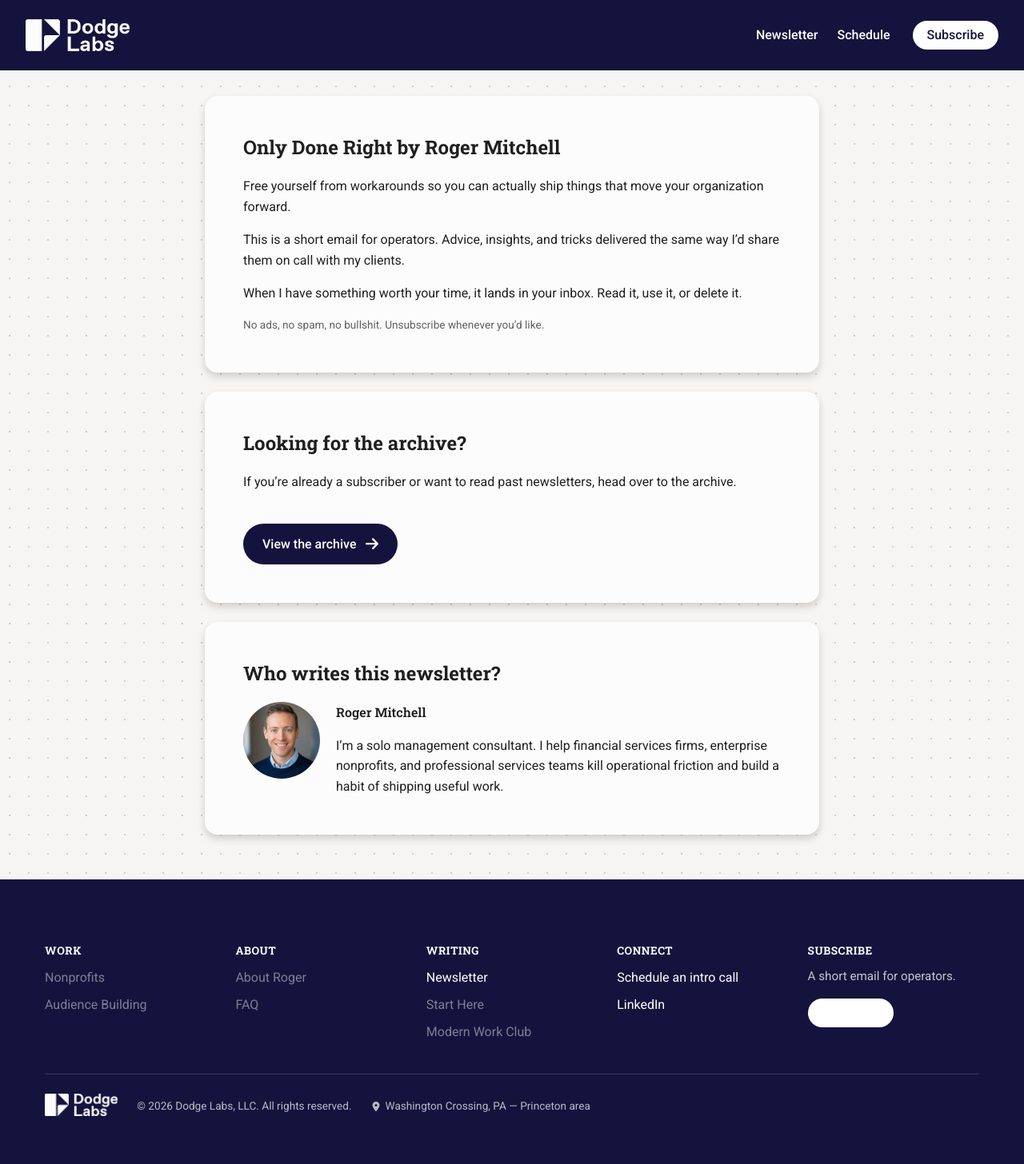
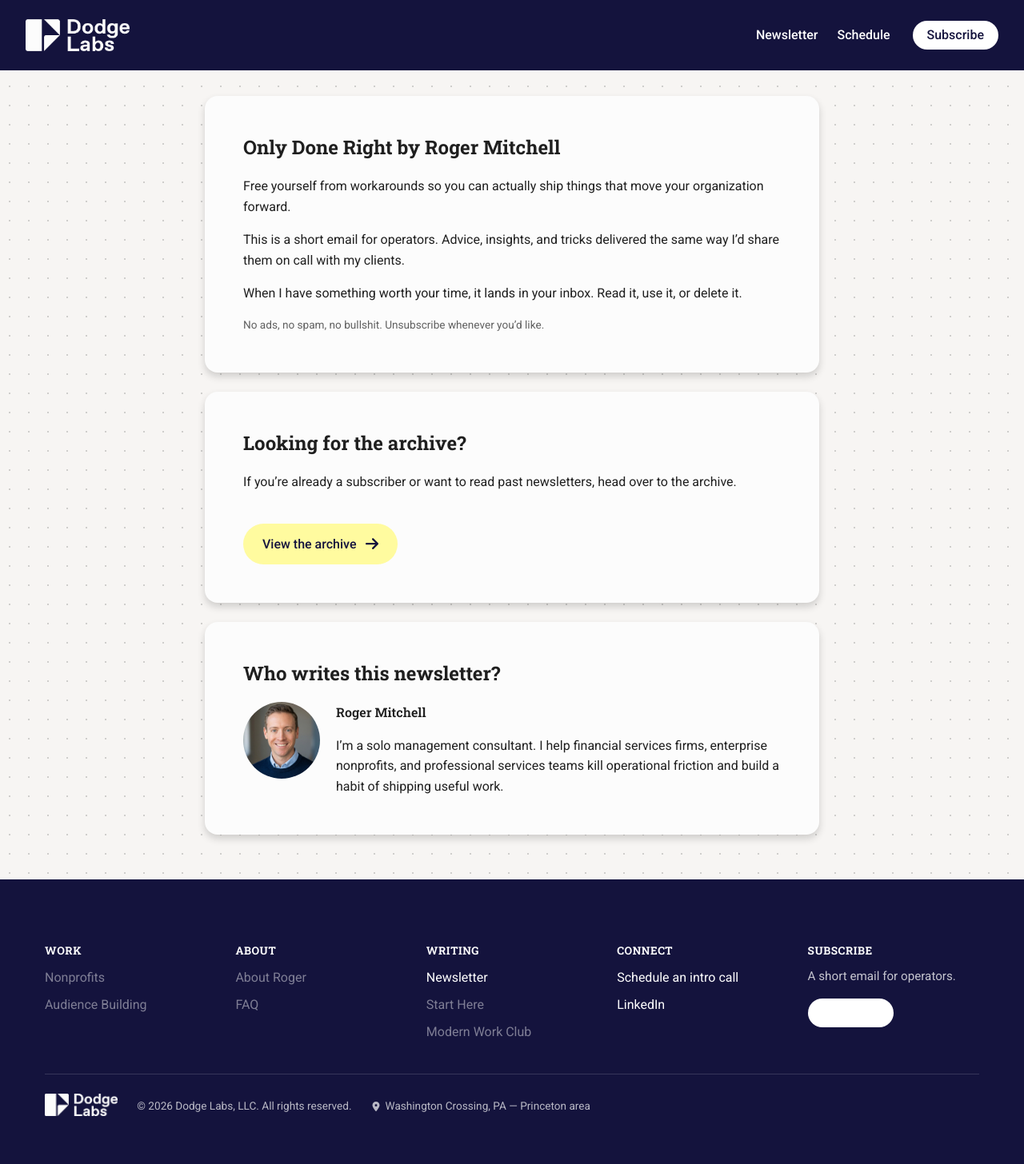
Before and after one commit to DodgeLabs/website, a Jekyll site: the page built from subscribe-to-newsletter.md, in a window 1280 px wide. Shown: the whole page at 80% size. Built offline with Jekyll 4.4.1, drawn with Linux system fonts in a browser that asks for light colours.

Commit message:
Make “View the archive” a highlight secondary button.
Yellow fill, navy type — secondary to the navy Subscribe CTA.

```diff
--- a/assets/css/style.css
+++ b/assets/css/style.css
@@ -511,11 +511,11 @@ ol {
 .btn-secondary {
   display: inline-flex;
   align-items: center;
-  background-color: transparent;
+  background-color: var(--color-highlight);
   color: var(--color-navy);
   text-decoration: none;
-  padding: 14px 22px;
-  border: 2px solid var(--color-navy);
+  padding: 16px 24px;
+  border: none;
   border-radius: 50px;
   font-weight: 500;
   transition: background-color 0.2s ease, color 0.2s ease;
@@ -523,7 +523,7 @@ ol {
 }
 
 .btn-secondary:hover {
-  background-color: var(--color-navy);
+  background-color: var(--color-red);
   color: var(--color-white);
 }
 
--- a/subscribe-to-newsletter.md
+++ b/subscribe-to-newsletter.md
@@ -31,7 +31,7 @@ When I have something worth your time, it lands in your inbox. Read it, use it,
 If you’re already a subscriber or want to read past newsletters, head over to the archive.
 </div>
 <footer class="card__footer">
-<a href="/newsletter/" class="btn-primary">
+<a href="/newsletter/" class="btn-secondary">
 View the archive
 <svg xmlns="http://www.w3.org/2000/svg" viewBox="0 0 448 512" aria-hidden="true"><path d="M438.6 278.6c12.5-12.5 12.5-32.8 0-45.3l-160-160c-12.5-12.5-32.8-12.5-45.3 0s-12.5 32.8 0 45.3L338.8 224 32 224c-17.7 0-32 14.3-32 32s14.3 32 32 32l306.7 0L233.4 393.4c-12.5 12.5-12.5 32.8 0 45.3s32.8 12.5 45.3 0l160-160z"/></svg>
 </a>
```
